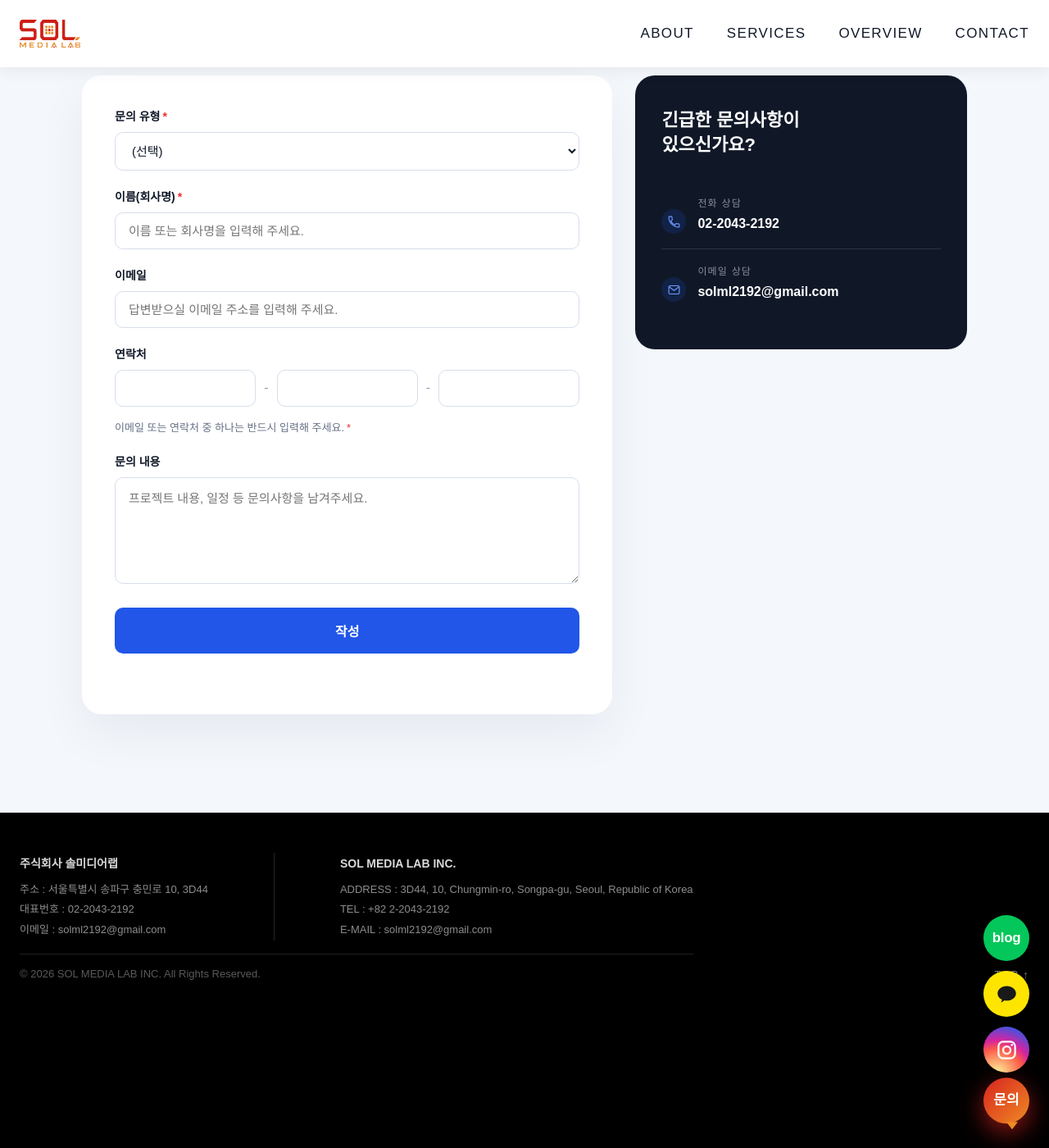
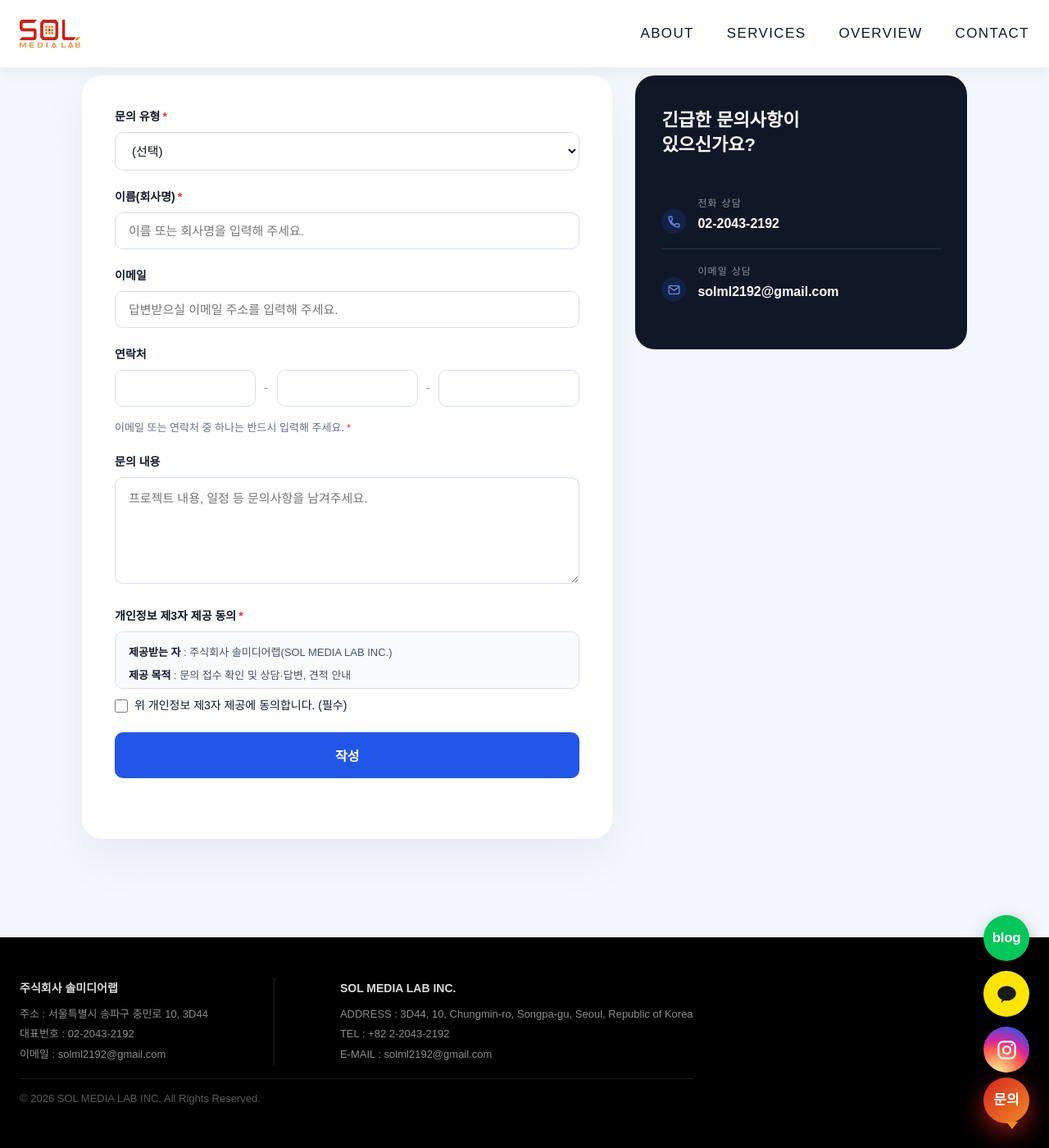
Before and after one commit to hongbj123-create/sol-medialab-site, a Jekyll site: the page contact.html, which Jekyll copies as it is, in a window 1280 px wide and 1400 px high, scrolled down 341 px. Shown: the whole window at 82% size. Built offline with Jekyll 4.4.1, drawn with Linux system fonts in a browser that asks for light colours; some web fonts are replaced.

Commit message:
Add required third-party personal info consent to the quote form
Co-Authored-By: Claude Sonnet 5 <noreply@anthropic.com>

```diff
--- a/assets/css/style.css
+++ b/assets/css/style.css
@@ -1147,6 +1147,38 @@ section { position: relative; }
   border-color: #2156E8;
 }
 .quote-form textarea { resize: vertical; min-height: 120px; }
+.quote-form .consent-box {
+  max-height: 70px;
+  overflow-y: auto;
+  padding: 14px 16px;
+  border: 1px solid #D7DEEA;
+  border-radius: 10px;
+  background: #F8FAFC;
+  font-size: 13px;
+  line-height: 1.7;
+  color: #475467;
+}
+.quote-form .consent-box p { margin: 0 0 6px; }
+.quote-form .consent-box p:last-child { margin-bottom: 0; }
+.quote-form .consent-box strong { color: #101828; }
+.quote-form .consent-check {
+  display: flex;
+  align-items: flex-start;
+  gap: 8px;
+  margin: 10px 0 0;
+  font-size: 14px;
+  font-weight: 500;
+  color: #101828;
+  cursor: pointer;
+}
+.quote-form .consent-check input[type="checkbox"] {
+  flex: none;
+  width: 16px;
+  height: 16px;
+  margin-top: 3px;
+  accent-color: #2156E8;
+  cursor: pointer;
+}
 .phone-wrap { display: flex; align-items: center; gap: 10px; }
 .phone-wrap input { width: 84px; text-align: center; }
 .phone-wrap span { color: #98A2B3; }
--- a/contact.html
+++ b/contact.html
@@ -117,6 +117,21 @@
         <textarea id="message" name="message" rows="6" placeholder="프로젝트 내용, 일정 등 문의사항을 남겨주세요."></textarea>
       </div>
 
+      <div class="form-group">
+        <label>개인정보 제3자 제공 동의<i class="required">*</i></label>
+        <div class="consent-box">
+          <p><strong>제공받는 자</strong> : 주식회사 솔미디어랩(SOL MEDIA LAB INC.)</p>
+          <p><strong>제공 목적</strong> : 문의 접수 확인 및 상담·답변, 견적 안내</p>
+          <p><strong>제공 항목</strong> : 이름(회사명), 이메일, 연락처, 문의 내용</p>
+          <p><strong>보유 및 이용 기간</strong> : 문의 처리 완료 후 1년간 보관 후 파기 (관계 법령에 따라 보존이 필요한 경우 해당 기간까지 보관)</p>
+          <p>귀하는 개인정보 제공에 대한 동의를 거부할 권리가 있으며, 동의하지 않으실 경우 문의 접수 및 답변이 제한될 수 있습니다.</p>
+        </div>
+        <label class="consent-check">
+          <input type="checkbox" id="consentAgree" name="consentAgree" required>
+          <span>위 개인정보 제3자 제공에 동의합니다. (필수)</span>
+        </label>
+      </div>
+
       <button type="submit" class="btn-submit" id="submitBtn">작성</button>
       <p class="form-status" id="formStatus" role="status" aria-live="polite"></p>
     </form>
```
